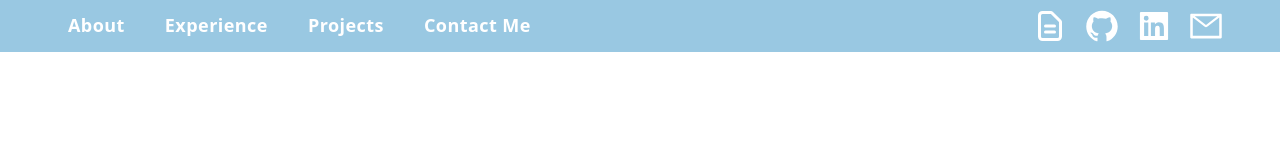
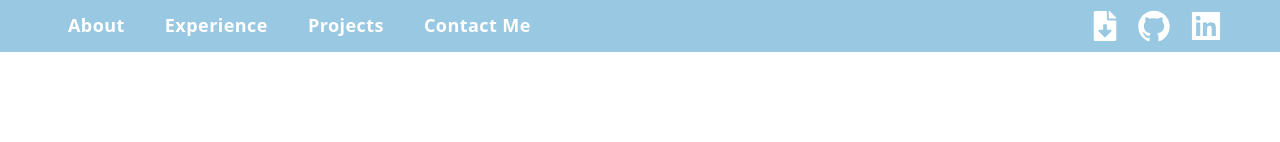
Before and after one commit to csutrick/Personal-Portfolio, a React (Create React App) app in the folder client/: page / in a window 1280 px wide. Shown: the top 142 px of the page. Built offline with nearby package versions, Linux system fonts and the light colour scheme.

Commit message:
Added resume and button function

```diff
--- a/client/package.json
+++ b/client/package.json
@@ -8,6 +8,7 @@
     "@testing-library/jest-dom": "^5.17.0",
     "@testing-library/react": "^13.4.0",
     "@testing-library/user-event": "^13.5.0",
+    "file-saver": "^2.0.5",
     "graphql": "^16.8.1",
     "react": "^18.2.0",
     "react-dom": "^18.2.0",
--- a/client/src/components/About/index.js
+++ b/client/src/components/About/index.js
@@ -1,5 +1,6 @@
 import React from "react";
 import { FaFileDownload } from 'react-icons/fa'
+import resume from '../../Assets/resume.pdf';
 
 const About = () => {
     return (
@@ -24,9 +25,11 @@ const About = () => {
                 <div className='order-1 md:order-2 flex flex-col items-center'>
                     <img src="https://cdn.pixabay.com/photo/2015/10/05/22/37/blank-profile-picture-973460_960_720.png"
                     className='w-[300px] h-[300px] lg:w-[350px] lg:h-[350px] rounded-full border-8 border-[#84D2F6] drop-shadow-xl mb-8'></img>
-                    <button className='group flex justify-center items-center w-[50%] px-6 py-4 mb-4 md:mb-0 bg-[#84D2F6] active:bg-[#59A5D8] border-4 border-[#84D2F6] hover:border-[#7ec8eb] text-white font-bold rounded-lg text-2xl
-                    tracking-normal hover:tracking-widest hover:scale-105 duration-200 ease-out transition-all'><FaFileDownload
-                    className='min-w-[25px] min-h-[25px] mr-2 group-hover:animate-bounce'/>Resume</button>
+                    <a href={resume} download="cole-sutrick-resume" className='w-[50%]'>
+                        <button className='group flex justify-center items-center w-[100%] px-6 py-4 mb-4 md:mb-0 bg-[#84D2F6] active:bg-[#59A5D8] border-4 border-[#84D2F6] hover:border-[#7ec8eb] text-white font-bold rounded-lg text-2xl
+                        tracking-normal hover:tracking-widest hover:scale-105 duration-200 ease-out transition-all'><FaFileDownload
+                        className='min-w-[25px] min-h-[25px] mr-2 group-hover:animate-bounce'/>Resume</button>
+                    </a>
                 </div>
             </div>
         </section>
--- a/client/src/components/Navbar/index.js
+++ b/client/src/components/Navbar/index.js
@@ -1,7 +1,8 @@
 import { React, useState } from "react";
-import { HiOutlineDocumentText } from 'react-icons/hi'
-import { AiFillGithub, AiFillLinkedin, AiOutlineMail, AiOutlineClose } from 'react-icons/ai'
-import { HiMenu } from 'react-icons/hi'
+import { AiFillGithub, AiFillLinkedin, AiOutlineClose } from 'react-icons/ai';
+import { FaFileDownload } from 'react-icons/fa';
+import { HiMenu } from 'react-icons/hi';
+import resume from '../../Assets/resume.pdf';
 
 const navLinks = [
     { title: 'About', link:'about' },
@@ -49,18 +50,18 @@ const Navbar = () => {
                     )}
                 </div>
                 <div className='flex h-min content-start'>
-                    <div className='flex h-min mx-2'>
-                        <HiOutlineDocumentText className='text-4xl hover:scale-110 text-white hover:text-[#d6f1f7] active:text-[#59A5D8] duration-200 ease-out transition-all'/>
-                    </div>
-                    <div className='h-min mx-2'>
-                        <AiFillGithub className='text-4xl text-white hover:scale-110 hover:text-[#d6f1f7] active:text-[#59A5D8] duration-200 ease-out transition-all'/>
-                    </div>
-                    <div className='h-min mx-2'>
-                        <AiFillLinkedin className='text-4xl text-white hover:scale-110 hover:text-[#d6f1f7] active:text-[#59A5D8] duration-200 ease-out transition-all'/>
-                    </div>
-                    <div className='h-min mx-2'>
-                        <AiOutlineMail className='text-4xl text-white hover:scale-110 hover:text-[#d6f1f7] active:text-[#59A5D8] duration-200 ease-out transition-all'/>
-                    </div>
+                    <a href={resume} download="cole-sutrick-resume"
+                    className='flex items-center text-3xl mx-2 hover:scale-110 text-white hover:text-[#d6f1f7] active:text-[#59A5D8] duration-200 ease-in transition-all'>
+                        <FaFileDownload />
+                    </a>
+                    <a href="https://github.com/csutrick" target="_blank" rel="noopener noreferrer"
+                    className='flex items-center text-4xl mx-2 hover:scale-110 text-white hover:text-[#d6f1f7] active:text-[#59A5D8] duration-200 ease-out transition-all'>
+                        <AiFillGithub />
+                    </a>
+                    <a href="https://www.linkedin.com/in/cole-sutrick-b79b60263/" target="_blank" rel="noopener noreferrer"
+                    className='flex items-center text-4xl mx-2 hover:scale-110 text-white hover:text-[#d6f1f7] active:text-[#59A5D8] duration-200 ease-out transition-all'>
+                        <AiFillLinkedin />
+                    </a>
                 </div>
             </div>
         </nav>
```
Also changed, not shown: 2 other files (tests, documents, lock files or other folders).
